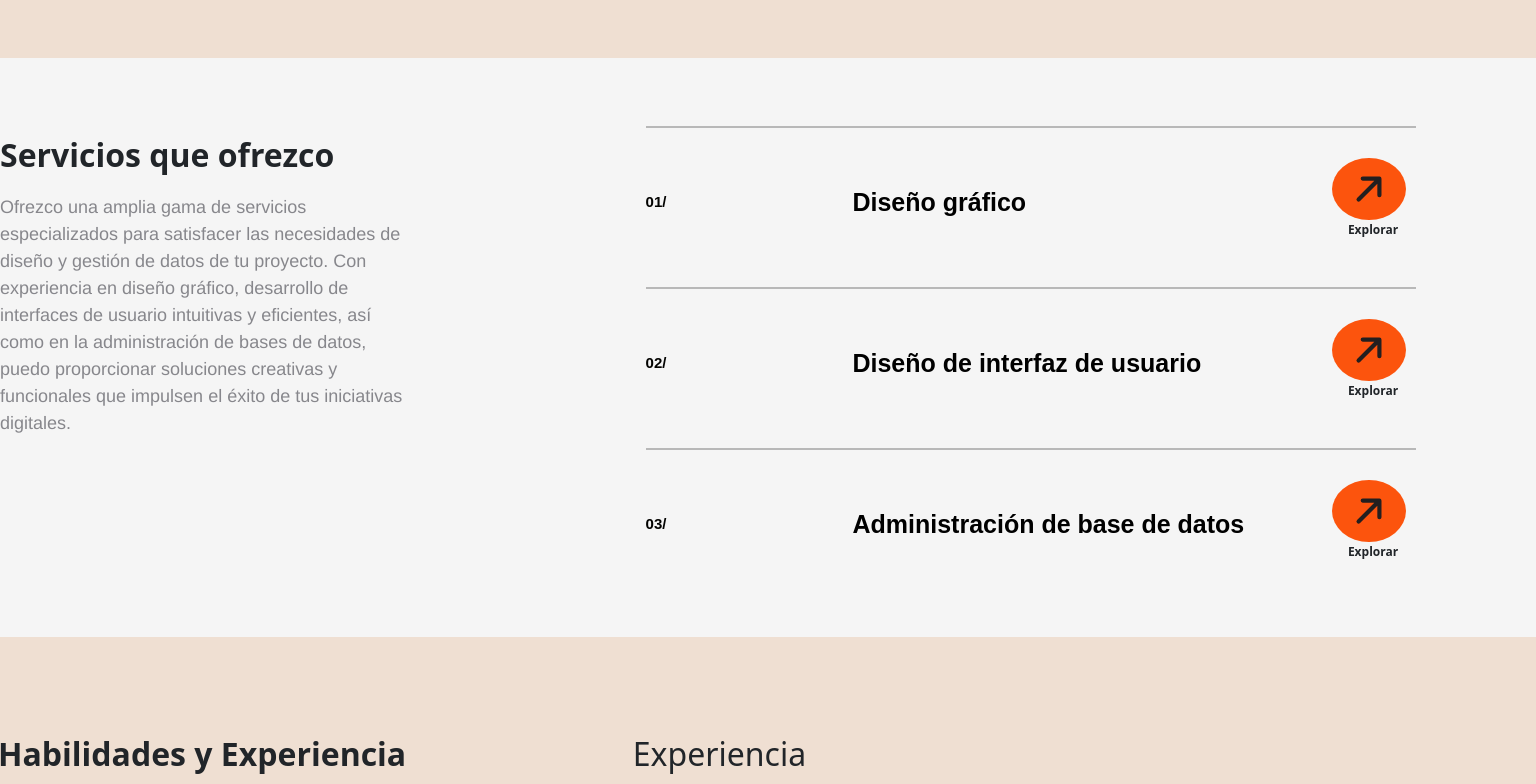
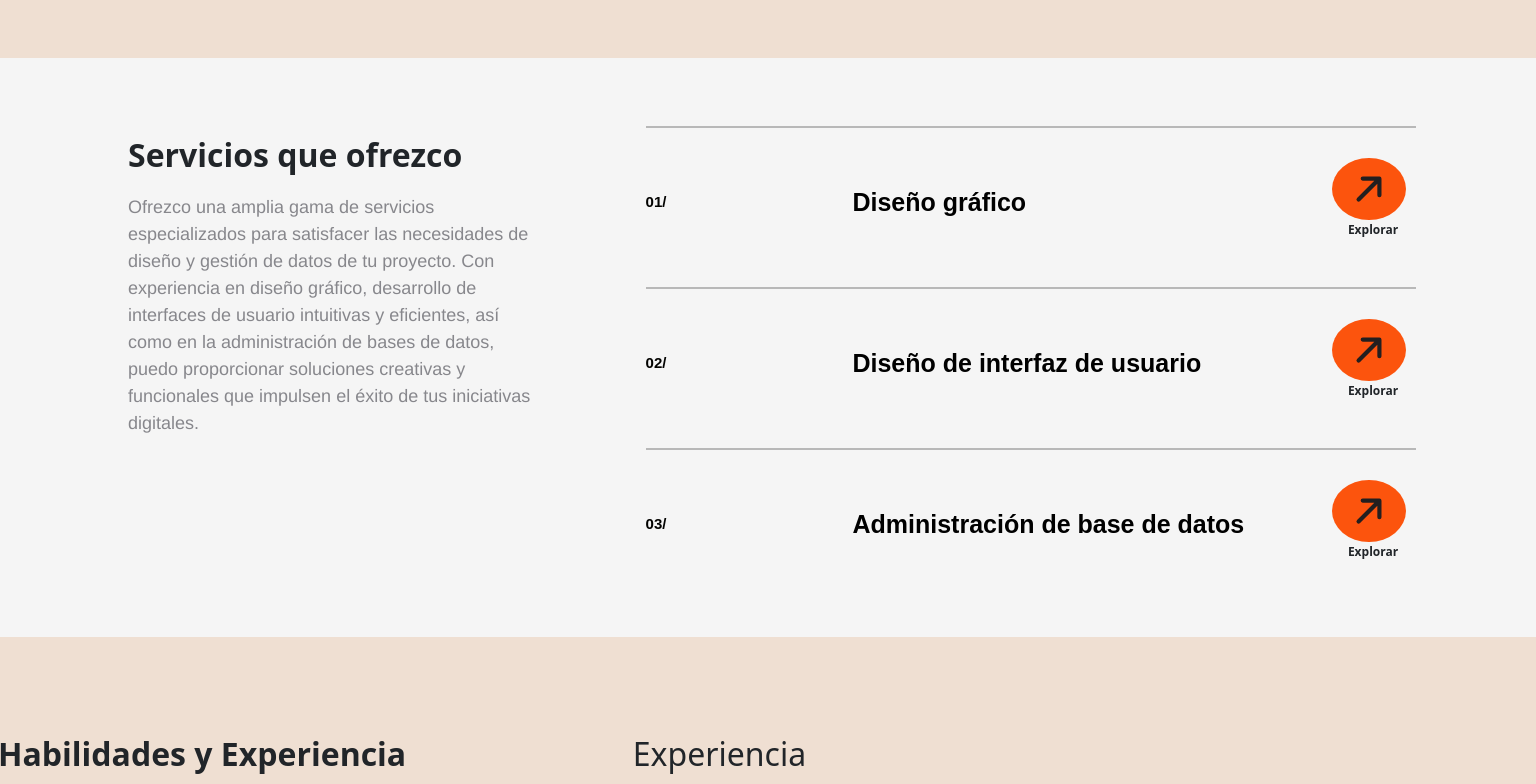
Before and after one commit to diegociriaci/PortfolioReactDiegoCiriaciRibone, a React (Vite) app in the folder vite-project/: page / in a window 1536 px wide. Shown: the part 1140-1924 px from the top of the page. Built offline with nearby package versions, Linux system fonts and the light colour scheme.

Commit message:
Finalice el responsive del componente Servicios

```diff
--- a/vite-project/src/Component/Servicios/Servicios.css
+++ b/vite-project/src/Component/Servicios/Servicios.css
@@ -298,3 +298,11 @@
         height: 3.125rem;
     }
 }
+
+@media (min-width: 1401px) and (max-width:1545px) {
+    .servicios-header{
+        width: 100%;
+        margin-top: 1.875rem;
+        margin-left: 0.5rem;
+    }
+}
```
